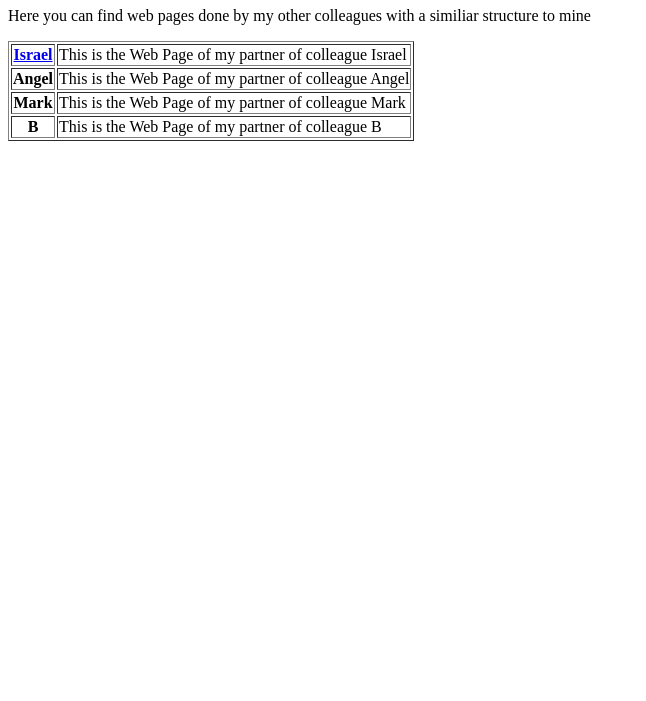
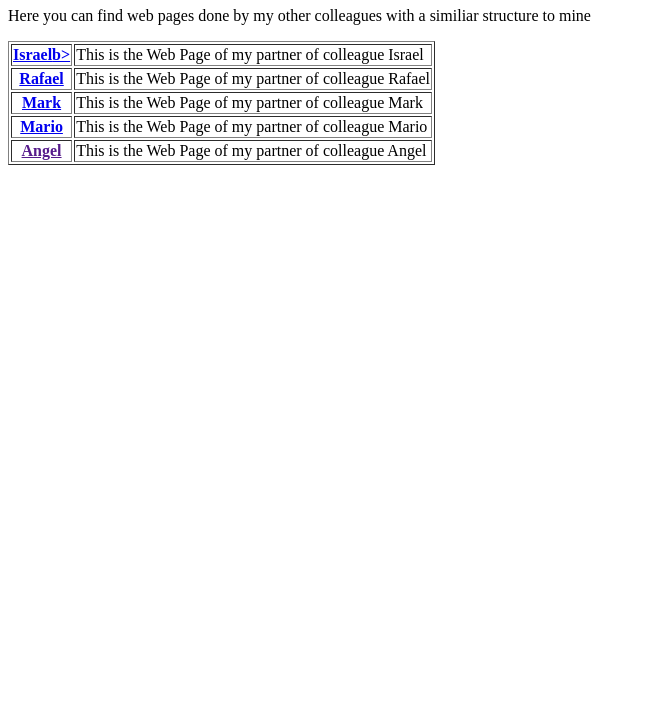
Before and after one commit to alfonso-moreno-aguilera/Fundamentals-of-Computer-Engineering-Practical-Work-II, a plain HTML site: page docs/public/net.html in a window 1280 px wide. Shown: the part 99-800 px from the top of the page, without its empty margins (0-646 px from the left). Drawn offline with Linux system fonts and the light colour scheme.

Commit message:
Added a few links to other websites

```diff
--- a/docs/public/net.html
+++ b/docs/public/net.html
@@ -31,20 +31,24 @@
                 <p>Here you can find web pages done by my other colleagues with a similiar structure to mine</p>
                 <table border="1">
                     <tr>
-                        <th><a href="https://israel-depedro-castillo.github.io/Practical_work_II/index.html" target="_blanck">Israel</a></th>
+                        <th><a href="https://israel-depedro-castillo.github.io/Practical_work_II/index.html" target="_blanck"><b>Israel</b>b></a></th>
                         <td>This is the Web Page of my partner of colleague Israel</td>
                     </tr>
                     <tr>
-                        <th><a href=""></a><b>Angel</b></th>
-                        <td>This is the Web Page of my partner of colleague Angel</td>
+                        <th><a href="https://rafael-baena-gomez.github.io/PW2/"><b>Rafael</b></a></th>
+                        <td>This is the Web Page of my partner of colleague Rafael</td>
                     </tr>
                     <tr>
-                        <th><a href=""></a><b>Mark</b></th>
+                        <th><a href="https://mark-weber-sainz.github.io/Web_Page/"><b>Mark</b></a></th>
                         <td>This is the Web Page of my partner of colleague Mark</td>
                     </tr>
                     <tr>
-                        <th><a href=""></a><b>B</b></th>
-                        <td>This is the Web Page of my partner of colleague B</td>
+                        <th><a href="https://mario-duran-morenilla.github.io/Practical-Work-II/"><b>Mario</b></a></th>
+                        <td>This is the Web Page of my partner of colleague Mario</td>
+                    </tr>
+                    <tr>
+                        <th><a href=""><b>Angel</b></a></th>
+                        <td>This is the Web Page of my partner of colleague Angel</td>
                     </tr>
                 </table>
             </div>
```
